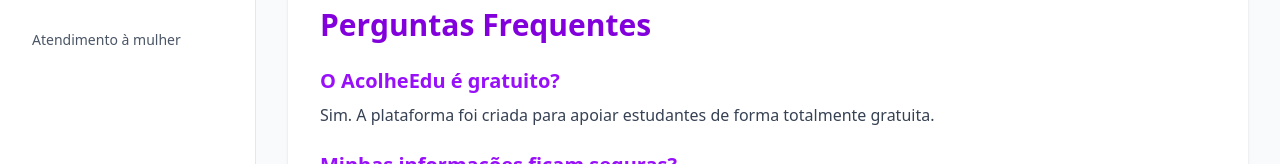
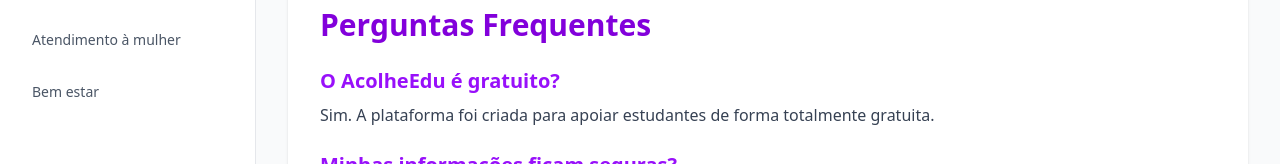
Before and after one commit to LucasHenriqueAl/acolheEdu, a React (Vite) app: page /ajuda in a window 1280 px wide. Shown: the part 339-503 px from the top of the page. Built offline with nearby package versions, Linux system fonts and the light colour scheme.

Commit message:
feat: adicionado nova pagina de agenda e pequenas mudanças

```diff
--- a/src/components/layout/MenuVertical.tsx
+++ b/src/components/layout/MenuVertical.tsx
@@ -64,6 +64,15 @@
           </button>
         </li>
 
+        <li>
+          <button
+            onClick={() => navigate('/bem_estar')}
+            className="block rounded-lg px-4 py-3 text-sm font-medium text-gray-600 hover:bg-purple-50 hover:text-purple-700"
+          >
+            Bem estar
+          </button>
+        </li>
+
       </ul>
     </aside>
   )
--- a/src/pages/ApoioPsicologico.tsx
+++ b/src/pages/ApoioPsicologico.tsx
@@ -2,8 +2,10 @@
 import MenuVertical from '../components/layout/MenuVertical'
 import MensagemApoio from '../components/Sections/MensagemApoio'
 import Footer from '../components/layout/Footer'
+import { useNavigate } from 'react-router-dom'
 
 export function ApoioPsicologico() {
+  const navigate = useNavigate()
   return (
     <>
       <MenuNavegacao />
@@ -76,6 +78,8 @@
             </p>
 
             <button
+              type="button"
+              onClick={() => navigate('/agenda')}
               className="rounded-xl bg-purple-600 px-6 py-3 font-semibold text-white transition hover:bg-purple-700"
             >
               Solicitar Atendimento
```
Also changed, not shown: src/pages/AgendaAtendimento.tsx (added).
